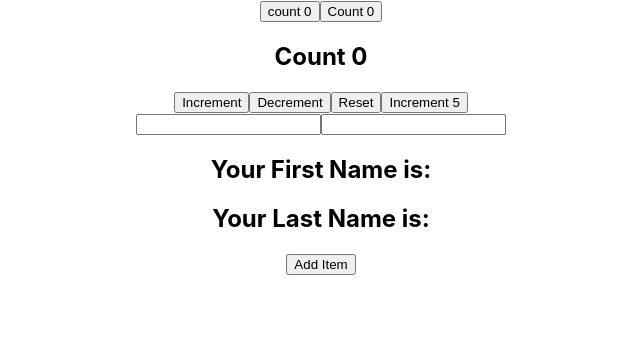
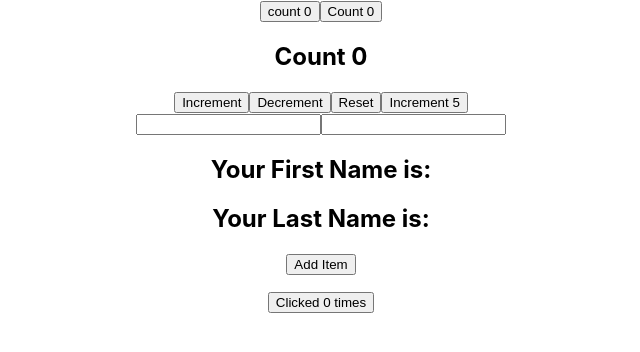
Before and after one commit to priyan1995/React-hooks, a React (Create React App) app: page / in a window 1280 px wide. Shown: the top 352 px of the page, without its empty margins (319-959 px from the left). Built offline with nearby package versions, Linux system fonts and the light colour scheme.

Commit message:
hook counter five added

```diff
--- a/src/App.js
+++ b/src/App.js
@@ -1,6 +1,7 @@
 import './App.css';
 import ClassCounter from './components/ClassCounter';
 import { HookCounter } from './components/HookCount';
+import HookCounterFive from './components/HookCounterFive';
 import HookCounterFour from './components/HookCounterFour';
 import { HookCounterTwo } from './components/HookCounterTwo';
 import { InputNameChange } from './components/InputNameChange';
@@ -13,6 +14,7 @@
       <HookCounterTwo />
       <InputNameChange />
       <HookCounterFour />
+      <HookCounterFive />
     </div>
   );
 }
--- /dev/null
+++ b/src/components/HookCounterFive.jsx
@@ -0,0 +1,21 @@
+import React, { useState, useEffect } from 'react'
+
+function HookCounterFive (){
+
+    const [ count, setCount ] = useState(0)
+
+    useEffect( () => {
+        document.title = `You clicked ${count} times.`
+    })
+
+    return (
+        <>
+
+        <button onClick={ () => setCount(count+1) }>Clicked {count} times</button>
+
+        </>
+    )
+
+}
+
+export default HookCounterFive
```
